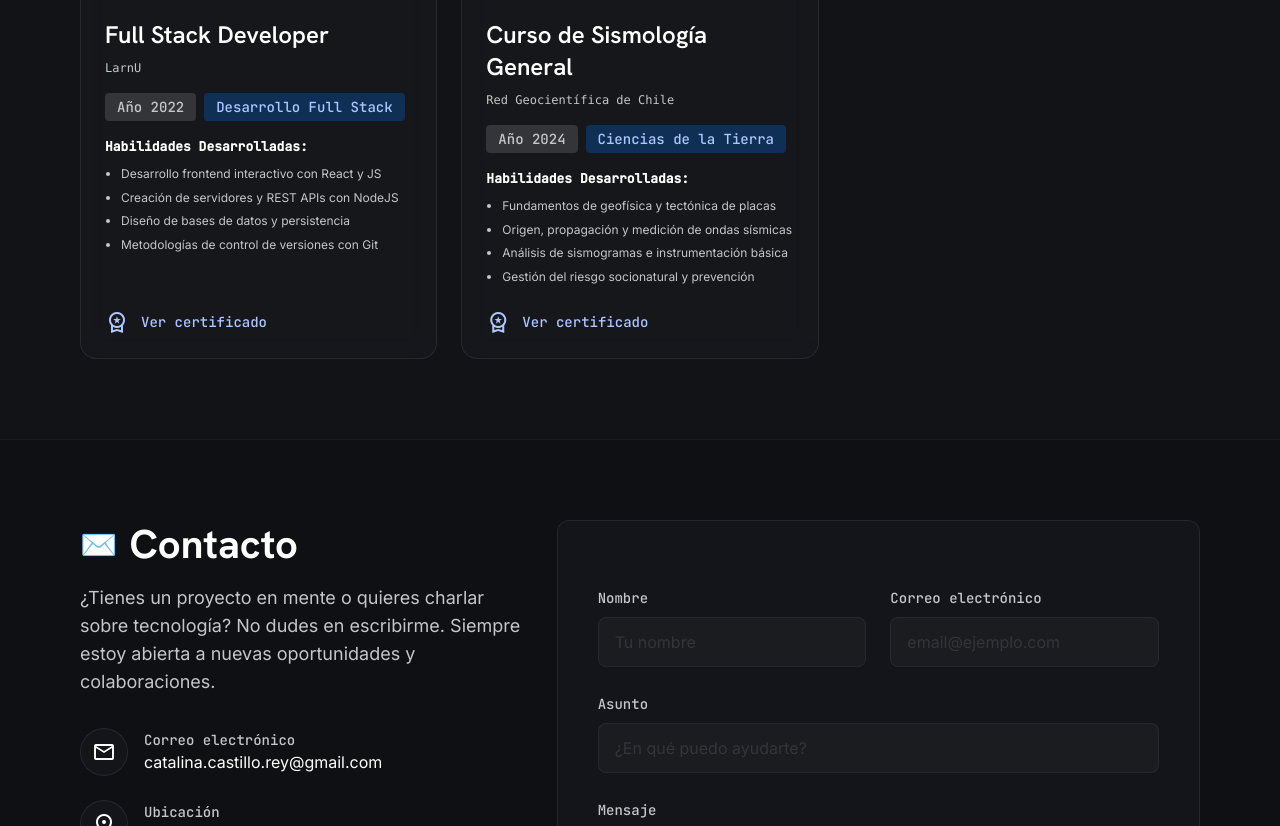
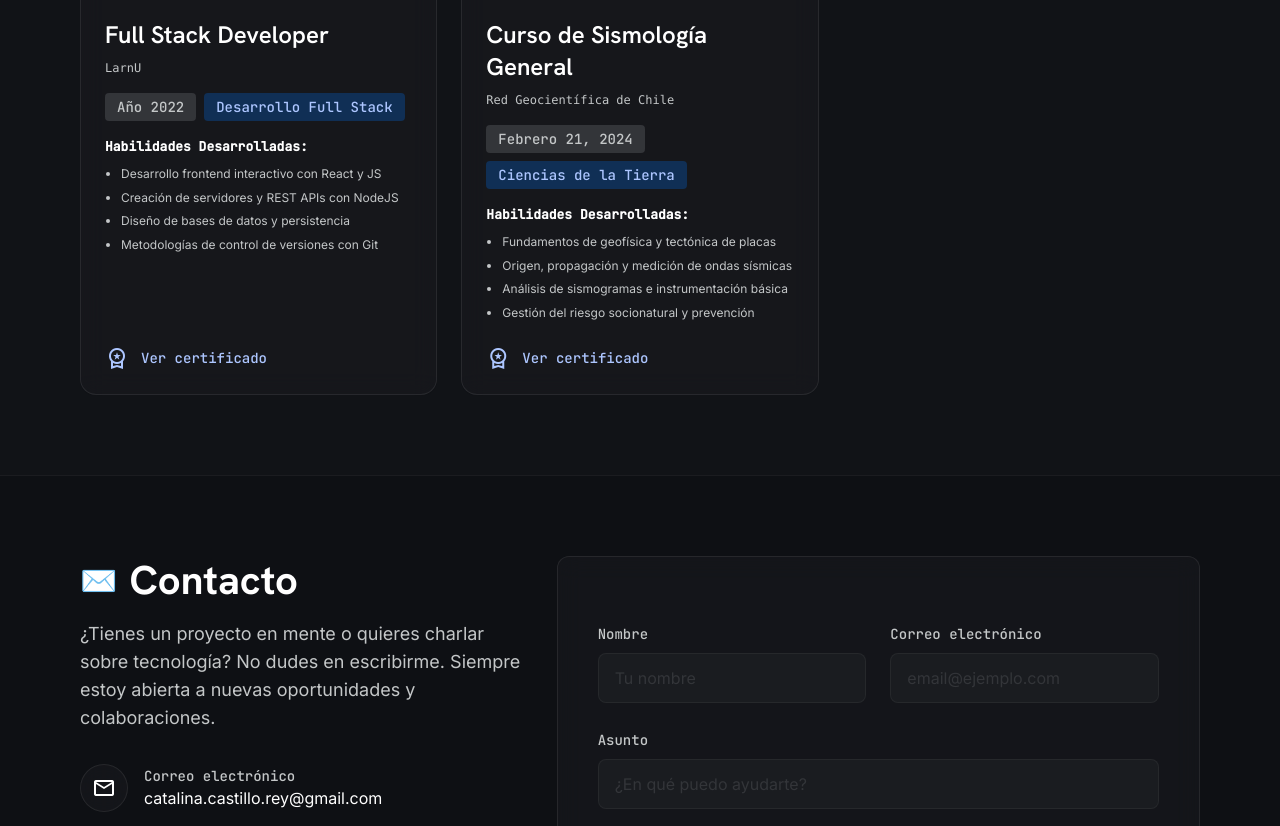
Before and after one commit to Cataa97/portfolio, a website built with Vite: page index.html in a window 1280 px wide. Shown: the part 6020-6846 px from the top of the page. Built offline with nearby package versions, Linux system fonts and the light colour scheme.

Commit message:
chore: update sismologia certificate date to Febrero 21, 2024

```diff
--- a/index.html
+++ b/index.html
@@ -872,7 +872,7 @@
             <p class="text-on-surface-variant font-mono text-[12px] mb-4">Red Geocientífica de Chile</p>
             <div class="flex flex-wrap gap-2 mb-4">
               <span class="inline-block px-3 py-1 rounded bg-surface-container-highest text-on-surface-variant font-label-md text-label-md">
-                Año 2024
+                Febrero 21, 2024
               </span>
               <span class="px-3 py-1 rounded bg-secondary-container/30 text-secondary-fixed-dim font-label-md text-label-md">
                 Ciencias de la Tierra
```
